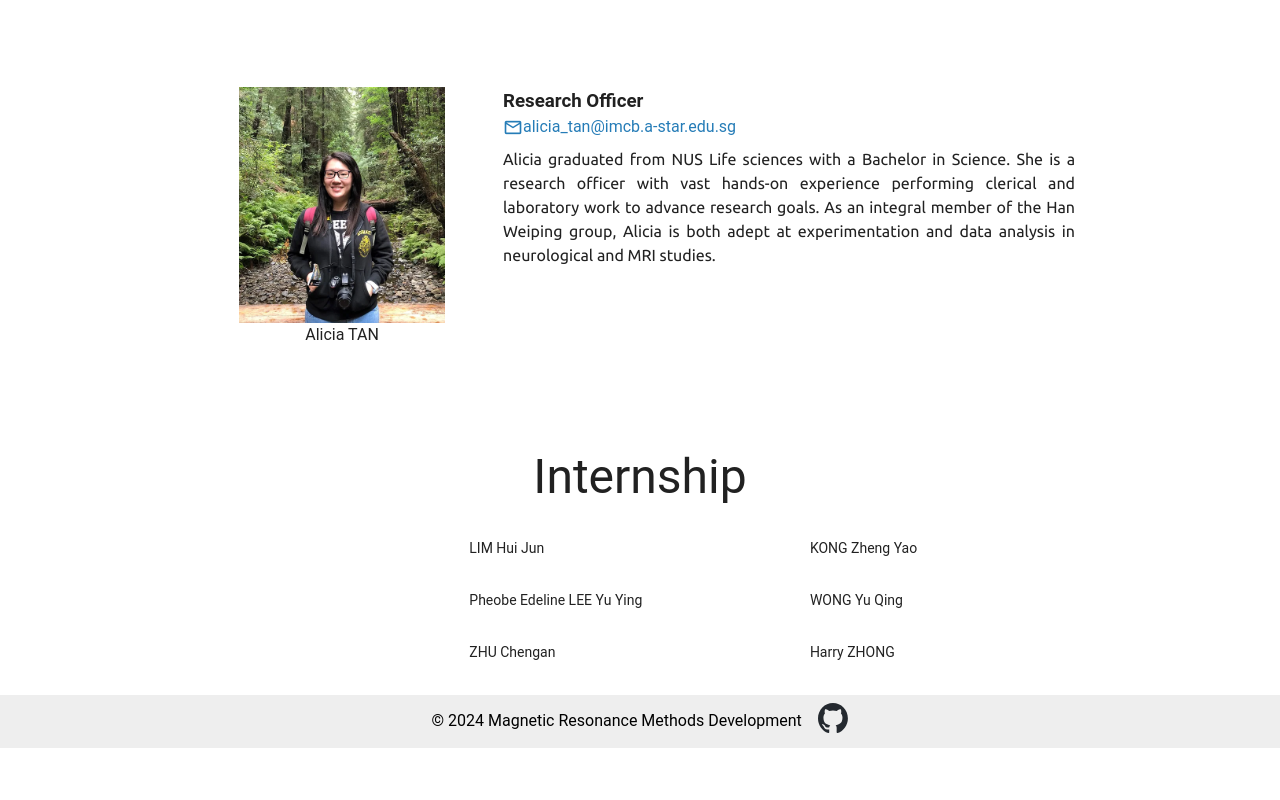
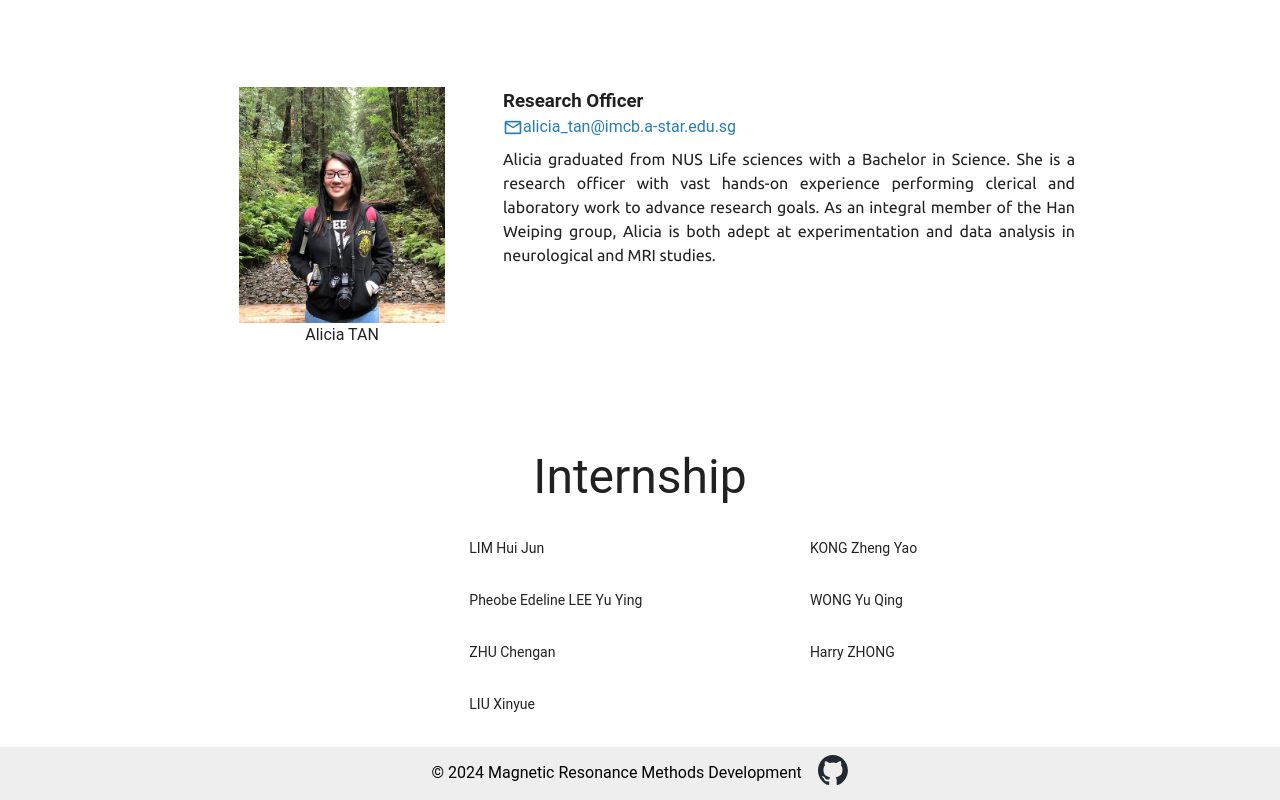
Before and after one commit to mrmdlab/mrmdlab.github.io, a Vue app: page /team in a window 1280 px wide. Shown: the part 1887-2687 px from the top of the page. Before the commit the page ends 2635 px from the top, so only its background shows below. Built offline with nearby package versions, Linux system fonts and the light colour scheme.

Commit message:
add LIU Xinyue

```diff
--- a/src/views/Team.vue
+++ b/src/views/Team.vue
@@ -83,7 +83,8 @@ export default {
                 { name: "Pheobe Edeline LEE Yu Ying" },
                 { name: "WONG Yu Qing" },
                 { name: "ZHU Chengan" },
-                { name: "Harry ZHONG" }
+                { name: "Harry ZHONG" },
+                { name: "LIU Xinyue" },
             ]
         }
     },
```
